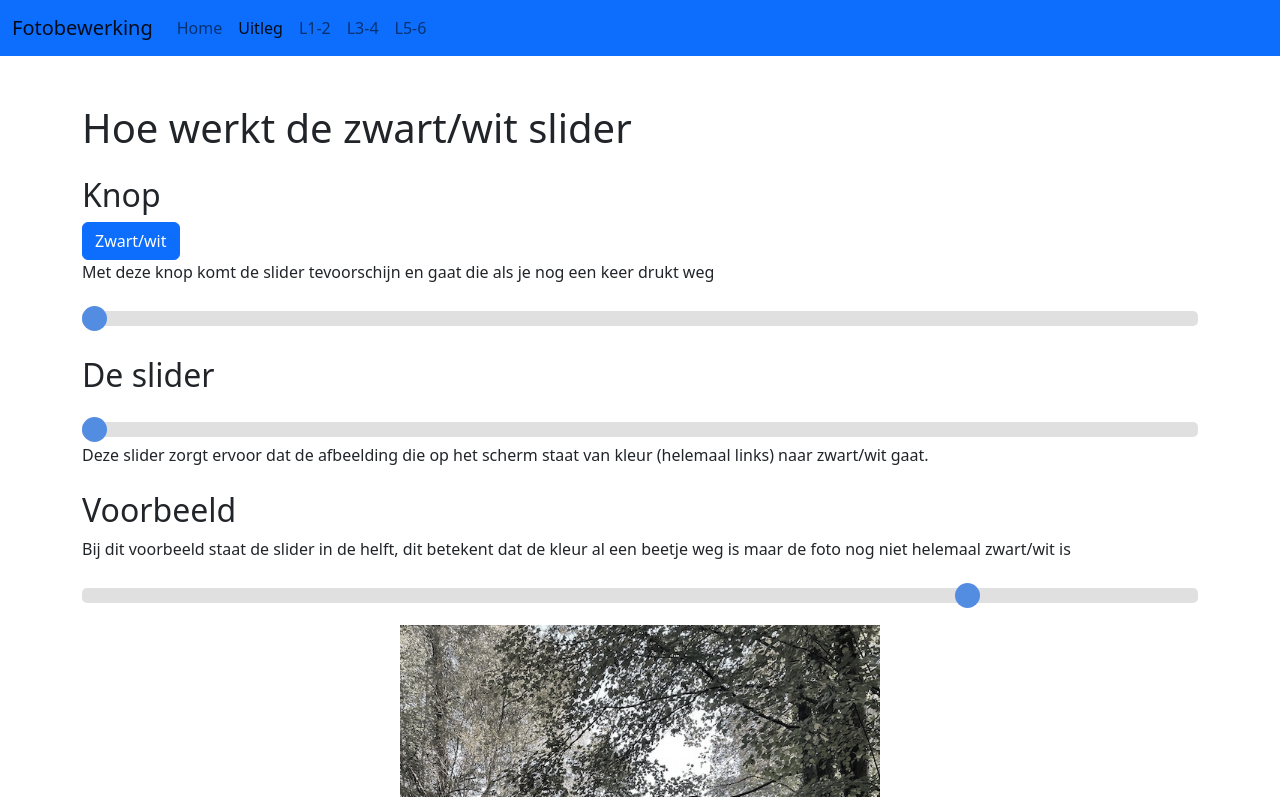
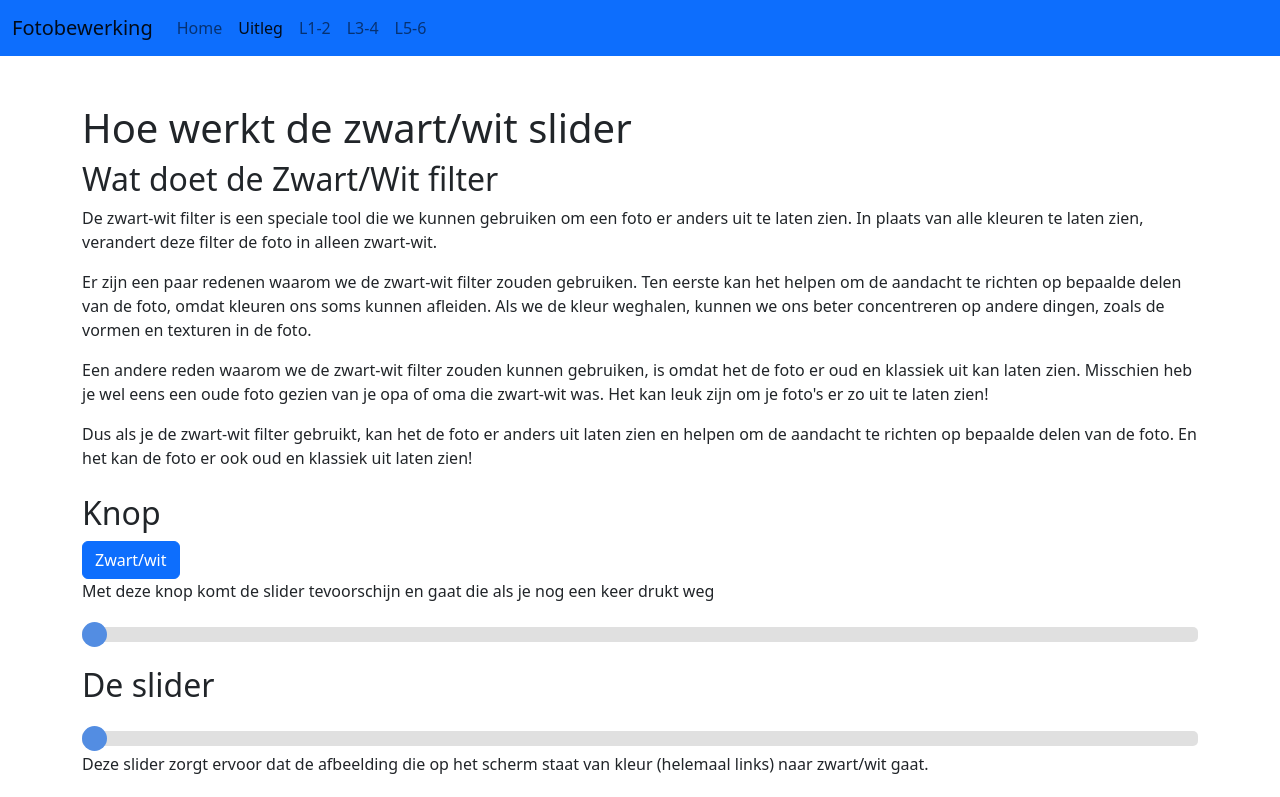
Before and after one commit to ThomasDeboel/PS1-Detoverboom-Photoshop, a plain HTML site: page ZwartWit.html in a window 1280 px wide. Both pictures are taken after a click on the button "Zwart/wit". Shown: the top 797 px of the page. Drawn offline with nearby package versions, Linux system fonts and the light colour scheme.

Commit message:
quick fix

```diff
--- a/ZwartWit.html
+++ b/ZwartWit.html
@@ -42,17 +42,35 @@
         Hoe werkt de zwart/wit slider
     </h1>
     <div>
+        <div>
+            <h2>Wat doet de Zwart/Wit filter</h2>
+            <p>De zwart-wit filter is een speciale tool die we kunnen gebruiken om een foto er anders uit te laten zien. In plaats van alle kleuren te laten zien, verandert deze filter de foto in alleen zwart-wit.</p>
+            <p>
+                Er zijn een paar redenen waarom we de zwart-wit filter zouden gebruiken. Ten eerste kan het helpen om de aandacht te richten op bepaalde delen van de foto, omdat kleuren ons soms kunnen afleiden. Als we de kleur weghalen, kunnen we ons beter concentreren op andere dingen, zoals de vormen en texturen in de foto.
+            </p>
+            <p>
+                Een andere reden waarom we de zwart-wit filter zouden kunnen gebruiken, is omdat het de foto er oud en klassiek uit kan laten zien. Misschien heb je wel eens een oude foto gezien van je opa of oma die zwart-wit was. Het kan leuk zijn om je foto's er zo uit te laten zien!
+            </p>
+            <p>
+                Dus als je de zwart-wit filter gebruikt, kan het de foto er anders uit laten zien en helpen om de aandacht te richten op bepaalde delen van de foto. En het kan de foto er ook oud en klassiek uit laten zien!
+            </p>
+        </div>
+        <div>
             <h2 class="mt-4"> Knop
             </h2>
             <div>
                 <button type="button" class="btn btn-primary" id="zwartwit">Zwart/wit</button>
             </div>
+        </div>
+        <div>
             <p>
                 Met deze knop komt de slider tevoorschijn en gaat die als je nog een keer drukt weg
             </p>
             <div class="justify-content-evenly mt-4" id="sliderZwartWit">
                 <input type="range" min="0" max="10" value="0" class="slider" id="rangeZwartWit">
             </div>
+        </div>
+
     </div>
     <div>
         <h2 class="mt-4">De slider</h2>
--- a/ZwartWit.js
+++ b/ZwartWit.js
@@ -1,5 +1,17 @@
-const sliderZwartWit = document.getElementById("rangeZwartWit3");
+const sliderZwartWit3 = document.getElementById("rangeZwartWit3");
+const sliderZwartWit = document.getElementById("rangeZwartWit");
 const image = document.getElementById("foto1");
-sliderZwartWit.addEventListener('input', function() {
+
+sliderZwartWit.style.display ='none';
+sliderZwartWit3.addEventListener('input', function() {
     image.style.filter = `grayscale(${this.value*10}%)`;
 });
+const buttonblackwhite = document.querySelector('#zwartwit');
+buttonblackwhite.addEventListener('click', function (){
+    if(sliderZwartWit.style.display ==='none') {
+        sliderZwartWit.style.display ='flex';
+    }
+    else{
+        sliderZwartWit.style.display ='none';
+    }
+});
```
Lines whose indentation alone changed are shown as unchanged.
